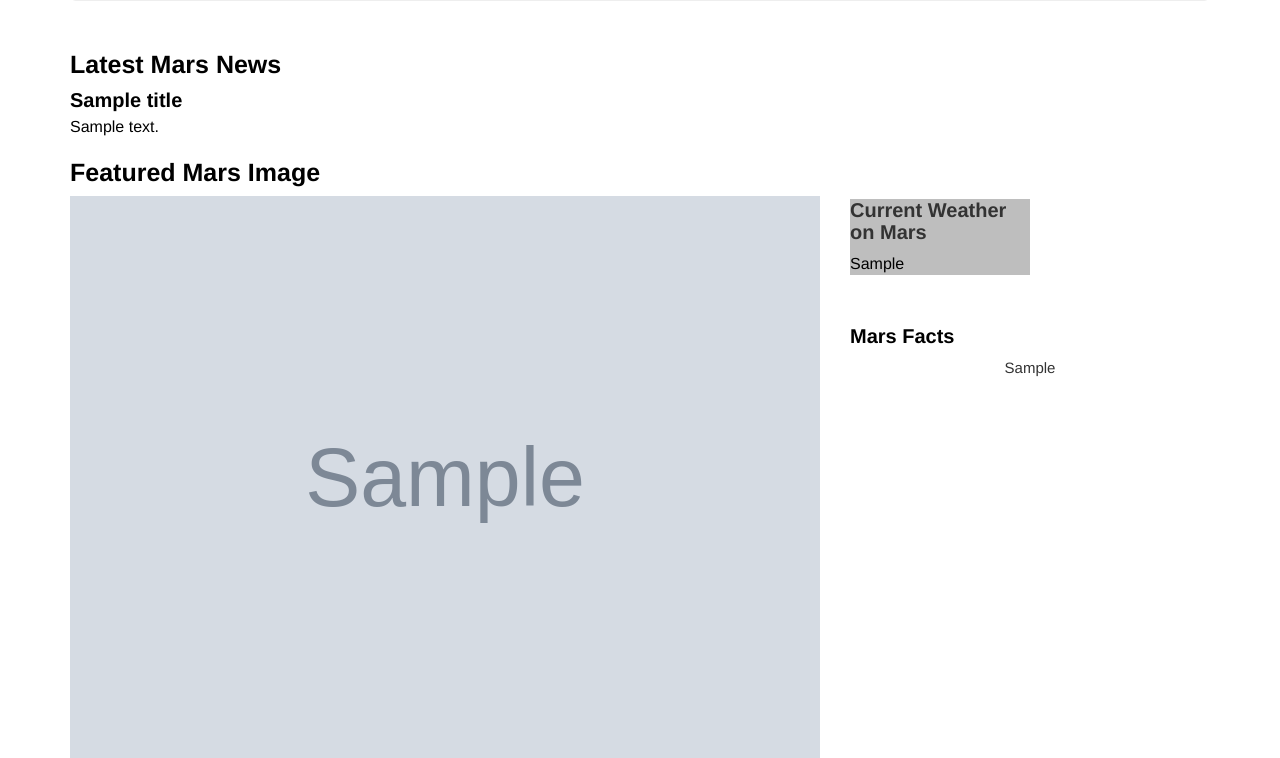
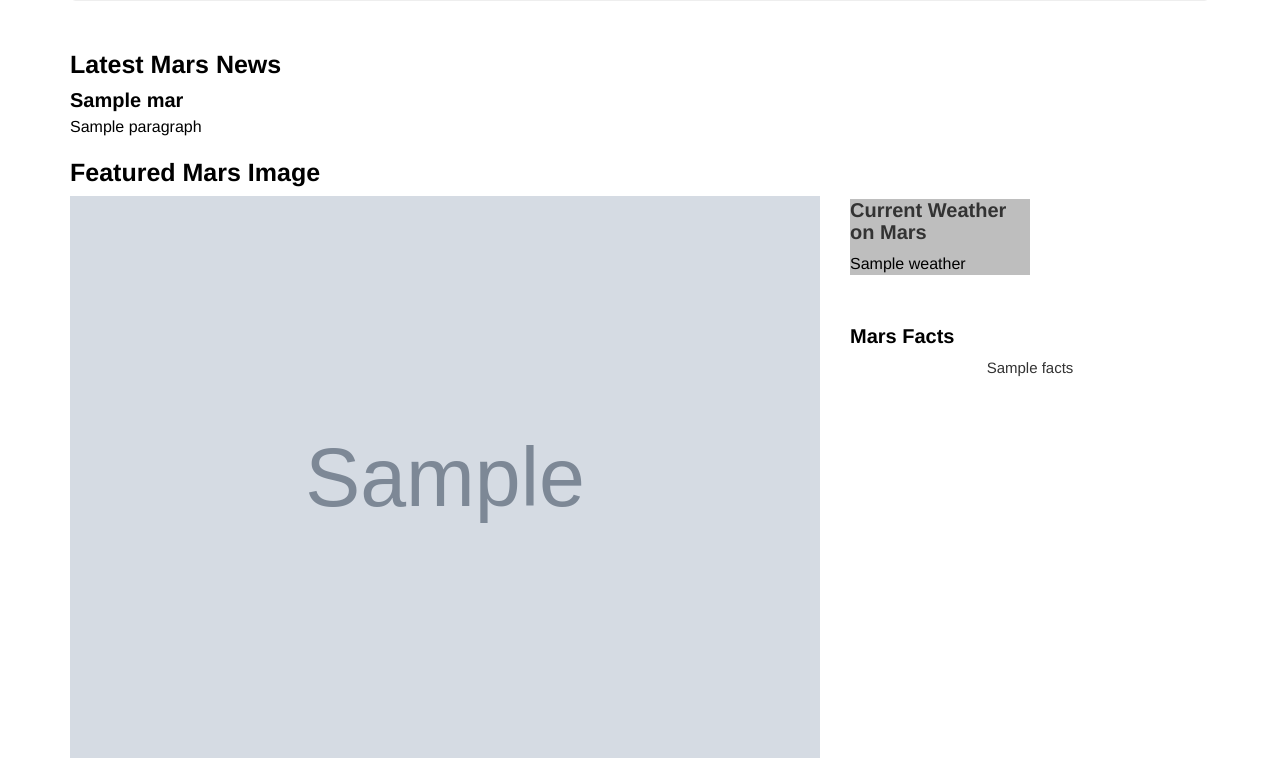
Before and after one commit to marcum531/web-scraping-challenge, a Flask app: template Missions_to_Mars/templates/index.html in a window 1280 px wide. Shown: the part 228-986 px from the top of the page. Run offline with Flask 2, Linux system fonts and the light colour scheme; the template is opened without the code that fills it: most values are stand-ins (such as "Sample title", 1, 10 or a date in 2020); grey boxes marked "Sample" are stand-in pictures; some libraries are stand-ins or nearby versions.

Commit message:
final upload

```diff
--- a/Missions_to_Mars/templates/index.html
+++ b/Missions_to_Mars/templates/index.html
@@ -20,8 +20,8 @@
                 <div class = "media">
                 <div class = "media-body">
                 <h2>Latest Mars News</h2>
-                <h3 class = "media-heading">{{title}}</h3>
-                <p>{{body}}</p>
+                <h3 class = "media-heading">{{mars.title}}</h3>
+                <p>{{mars.paragraph}}</p>
                 </div>
                 </div>
             </div>
@@ -30,7 +30,7 @@
         <div class='row'>
             <div class='col-md-8'>
                 <h4>Featured Mars Image</h4>
-                <img src="{{mars.featured_images}}" class="img-responsive">
+                <img src="{{mars.feature_image}}" class="img-responsive">
                 <br>
             </div>
 
@@ -40,12 +40,12 @@
               <div class = "card" style ="width: 18rem;">
                   <div class="card-body text-black" style="background-color: rgb(190,190,190);">
                       <h6 class="card-title" style="font-weight: bold; font-size: 20px">Current Weather on Mars </h6>
-                      <p class="card-text">{{mars_weather}}</p>
+                      <p class="card-text">{{mars.weather}}</p>
                     </div>
                 </div>
                 <br>
                 <h3>Mars Facts</h3>
-                <div class = "text-align" style="text-align: center; max-width: 450px; max-height: 100px; font-size: 15px; margin-bottom: 20x;">{{mars.mars_facts | safe}}
+                <div class = "text-align" style="text-align: center; max-width: 450px; max-height: 100px; font-size: 15px; margin-bottom: 20x;">{{mars.facts | safe}}
 
 
                 </div>
```
Also changed, not shown: Missions_to_Mars/Mission_to_Mars.py (+6 -2 lines), 2 other files.
